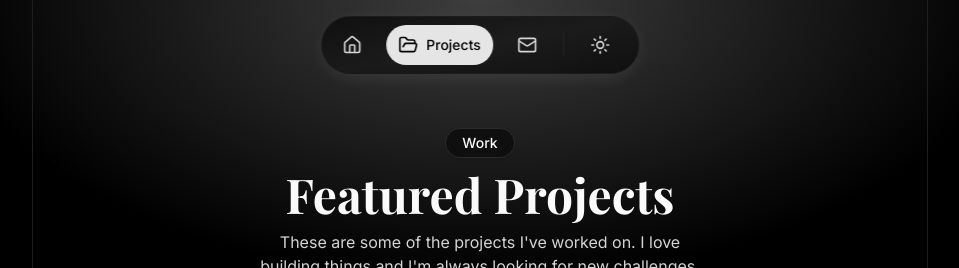
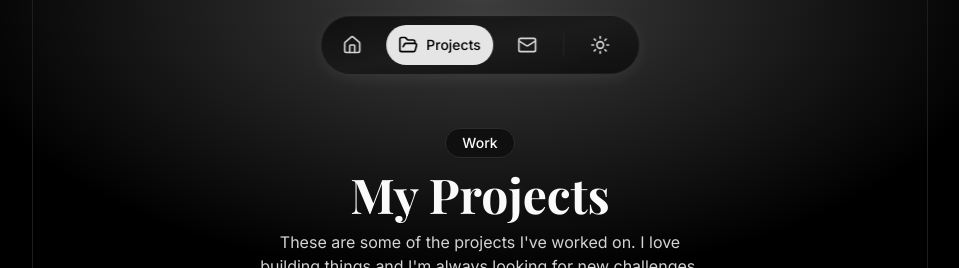
Before and after one commit to Snigdhakathram/snigdharesume, a Next.js app: page /projects in a window 1280 px wide. Shown: the top 268 px of the page, without its empty margins (160-1119 px from the left). Built offline with nearby package versions, Linux system fonts and the light colour scheme; a web font is replaced by a local one.

Commit message:
feat: update Navbar to handle hash changes for selected state and improve project section heading based on pathname

```diff
--- a/src/Components/layout/navbar.tsx
+++ b/src/Components/layout/navbar.tsx
@@ -63,6 +63,7 @@ export default function Navbar() {
   }, []);
 
   useEffect(() => {
+    const updateSelected = () => {
       const navItems = [
         { href: "/" },
         { href: "/projects" },
@@ -77,13 +78,16 @@ export default function Navbar() {
       });
 
       if (currentIndex !== -1) {
-      // Wrap state update in a transition or check if mounted to avoid sync render issues if strict mode is on
-      // but for simple nav state, just ensuring it doesn't cycle is key.
-      // The linter warning about setState in effect is generally about render loops,
-      // but here it depends on pathname which is external.
-      // We can suppress or ignore if we are sure, but let's keep it simple.
         setSelected(currentIndex);
       }
+    };
+
+    updateSelected();
+    window.addEventListener("hashchange", updateSelected);
+
+    return () => {
+      window.removeEventListener("hashchange", updateSelected);
+    };
   }, [pathname]);
 
   if (!isClient) return null;
--- a/src/Components/sections/projects.tsx
+++ b/src/Components/sections/projects.tsx
@@ -28,7 +28,7 @@ export default function Projects({ limit }: ProjectsProps) {
             Work
           </div>
           <h2 className="text-3xl md:text-5xl font-bold text-foreground text-center">
-            Featured Projects
+            {pathname === "/projects" ? "My Projects" : "Featured Projects"}
           </h2>
           <div className="max-w-md text-center mt-3 text-neutral-700">
             These are some of the projects I&apos;ve worked on. I love building
```
Lines whose indentation alone changed are shown as unchanged.
